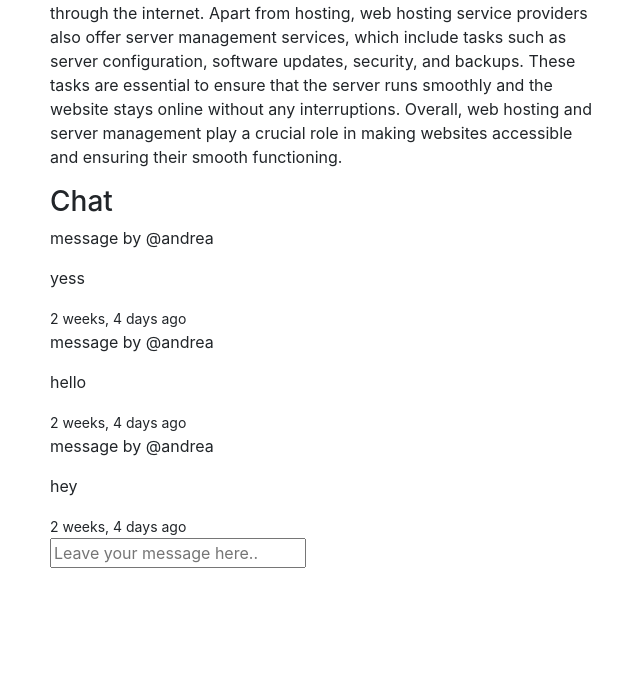
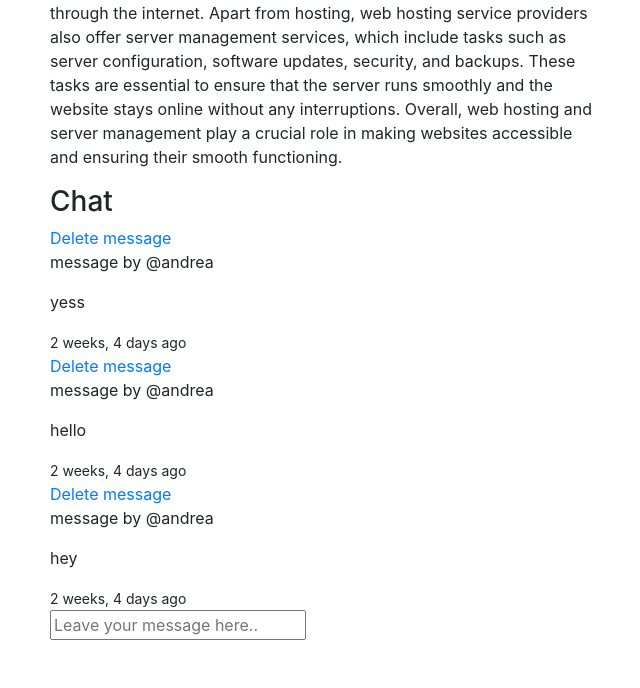
Before and after one commit to Andrew-comm/The-Developers-Den, a Django app: page /room/3/ in a window 1280 px wide. Shown: the part 405-1093 px from the top of the page, without its empty margins (415-1055 px from the left). Before the commit the page ends 973 px from the top, so only its background shows below. Run offline with Django 4.2, Linux system fonts and the light colour scheme; a user stored in the database is signed in; data comes from the database, SQL or seed files in the repository; some libraries are stand-ins or nearby versions.

Commit message:
added deletion to the message

```diff
--- a/codebattle/Templates/room.html
+++ b/codebattle/Templates/room.html
@@ -20,6 +20,11 @@
 
         {% for message in room_messages %}
         <div>
+            {% if request.user == message.user %}
+
+            <a href="{% url 'delete-message' message.id %}">Delete message</a>
+            {% endif %}
+
             <p>message by @{{message.user}}</p>
             <p>{{message.body}}</p>
             <small>{{ message.created|timesince }} ago</small>
--- a/codebattle/base/urls.py
+++ b/codebattle/base/urls.py
@@ -12,6 +12,8 @@
    path('create-room/', views.makeRoom, name="create-room"),
    path('update-room/<str:pk>/', views.modifyRoom, name="update-room"),
    path('delete-room/<str:pk>/', views.eliminateRoom, name="delete-room"),
+   path('delete-message/<str:pk>/', views.deleteMessage, name="delete-message"),
+
 
 
 ]
--- a/codebattle/base/views.py
+++ b/codebattle/base/views.py
@@ -137,3 +137,18 @@
         return redirect('home')
 
     return render(request, "delete.html", {'obj':room})
+
+
+@login_required(login_url='login')
+def deleteMessage(request,pk):
+    message = Message.objects.get(id=pk)
+
+    if request.user != message.user:
+        return HttpResponse("You have no permission to delete this message!!")
+
+
+    if request.method == 'POST':
+        message.delete()
+        return redirect('home')
+
+    return render(request, "delete.html", {'obj':message})
```
